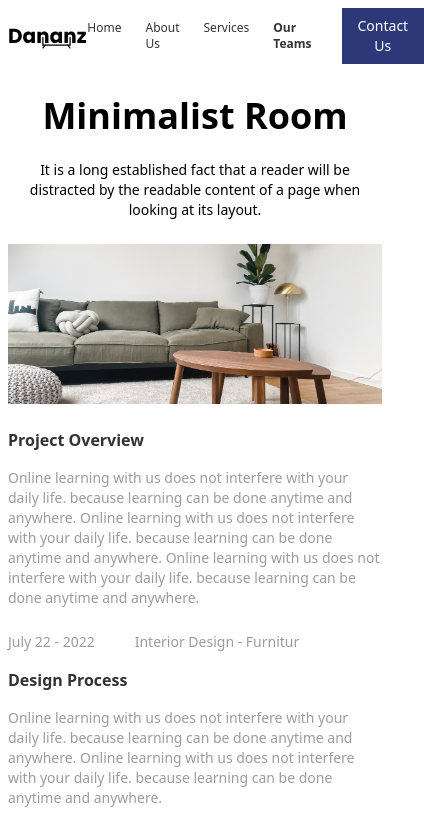
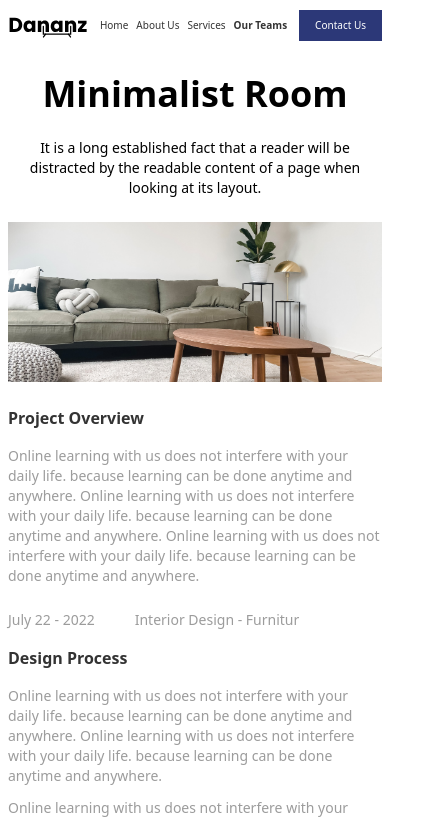
Before and after one commit to HaykHSS/React_response, a React (Vite) app: page / in a window 390 px wide. Shown: the top 820 px of the page, 424 px wide, since content can reach past the window. Built offline with nearby package versions, Linux system fonts and the light colour scheme.

Commit message:
fixed mobile view

```diff
--- a/src/App.jsx
+++ b/src/App.jsx
@@ -7,7 +7,7 @@ import Footer from "./components/Footer";
 
 const App = () => {
   return (
-    <div className="flex flex-col">
+    <div className="flex flex-col overflow-x-hidden">
       <Header />
       <Hero />
       <Descriptions />
--- a/src/components/Footer.jsx
+++ b/src/components/Footer.jsx
@@ -7,14 +7,14 @@ const Footer = () => {
           src="/logo.svg"
           alt="logo"
         />
-        <h3 className="text-[#333333] lg:text-4xl md:text-3xl text-xl ">
+        <h3 className="text-[#333333] lg:text-4xl md:text-3xl sm:text-lg text-base ">
           One of the best furniture agency.
         </h3>
       </div>
       <div className="flex flex-col">
-        <div className="flex gap-[10px] items-center lg:mb-4 md:mb-3 mb-1">
-          <div className="rounded-full lg:w-[14px] md:w-[12px] w-[10px] aspect-square bg-[#333333]"></div>
-          <span className="text-[#333333] lg:text-lg md:text-base text-sm whitespace-nowrap">
+        <div className="flex lg:gap-[10px] md:gap-2 gap-1 items-center lg:mb-4 md:mb-3 mb-1">
+          <div className="rounded-full lg:w-[14px] md:w-[12px] sm:w-[10px] w-2 aspect-square bg-[#333333]"></div>
+          <span className="text-[#333333] lg:text-lg md:text-base sm:text-sm text-xs whitespace-nowrap">
             Enter your email to get the laterst news
           </span>
         </div>
--- a/src/components/Header.jsx
+++ b/src/components/Header.jsx
@@ -8,8 +8,8 @@ const Header = () => {
         src="/logo.svg"
         alt="Logo"
       />
-      <nav className="ml-auto xl:mr-[74px] lg:mr-[64px] md:mr-[48px] mr-[30px]">
-        <ul className="flex xl:text-base lg:text-sm text-xs text-[#333] xl:gap-[74px] lg:gap-[64px] md:gap-[48px] gap-[24px]">
+      <nav className="ml-auto xl:mr-[74px] lg:mr-[64px] md:mr-[48px] mr-[12px]">
+        <ul className="flex xl:text-base lg:text-sm text-[10px] text-[#333] xl:gap-[74px] lg:gap-[64px] md:gap-[48px] gap-[8px]">
           <li className="hover:text-[#918e8e]">
             <a href="">Home</a>
           </li>
--- a/src/components/common/CustomButton.jsx
+++ b/src/components/common/CustomButton.jsx
@@ -5,7 +5,7 @@ const CustomButton = ({ type = "blue" }) => {
   return (
     <button
       type="button"
-      className={clsx("font-medium text-sm lg:px-8 lg:py-[14px] md:px-6 md:py-[12px] px-4 py-[8px]", {
+      className={clsx("font-medium text-[10px] lg:px-8 lg:py-[14px] md:px-6 md:py-[12px] px-4 py-[8px]", {
         "bg-[#2C3878] text-white hover:bg-[#6873b0]": type === "blue",
         "bg-white self-start hover:bg-[#b8b8bc]": type === "white",
       })}
```
